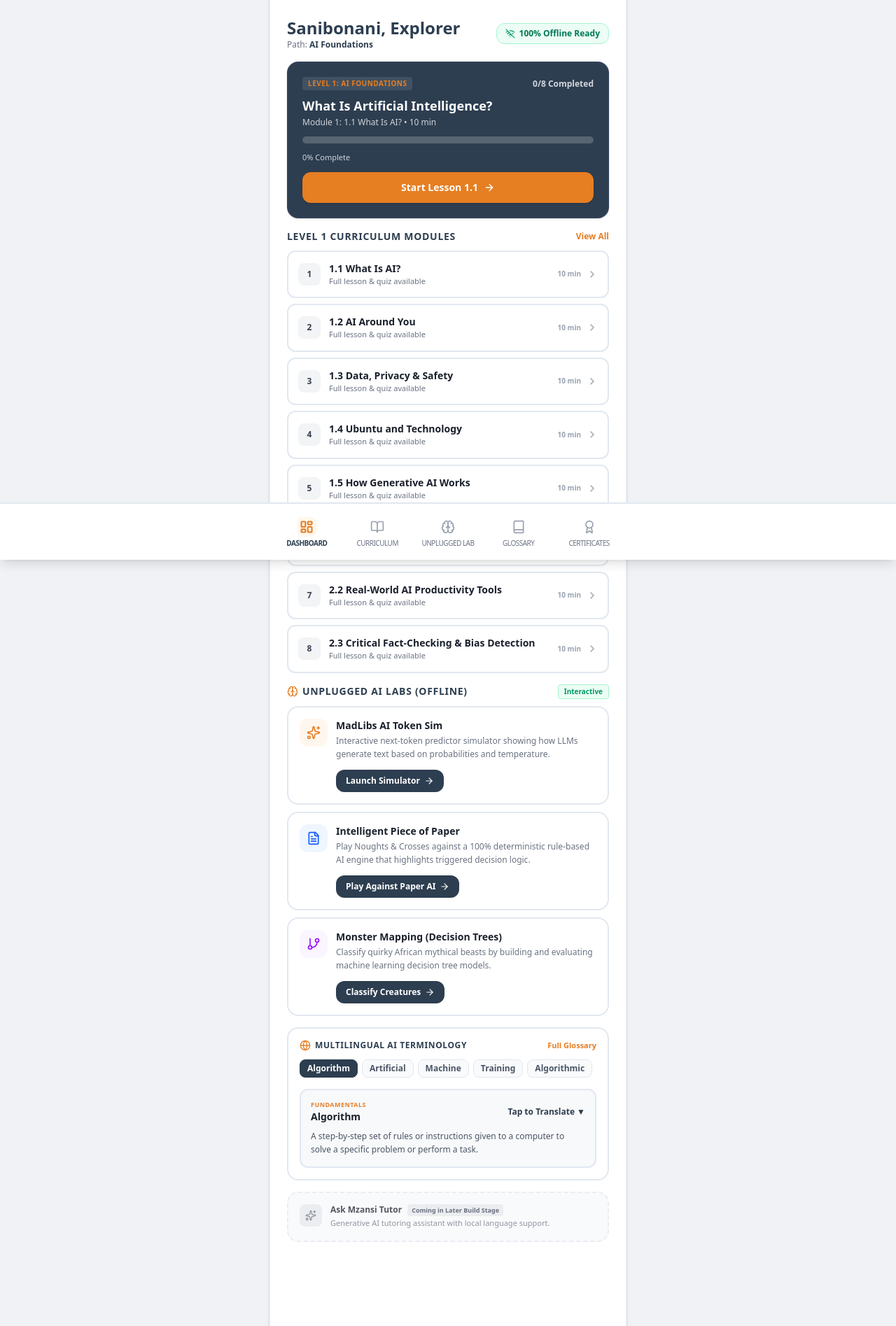
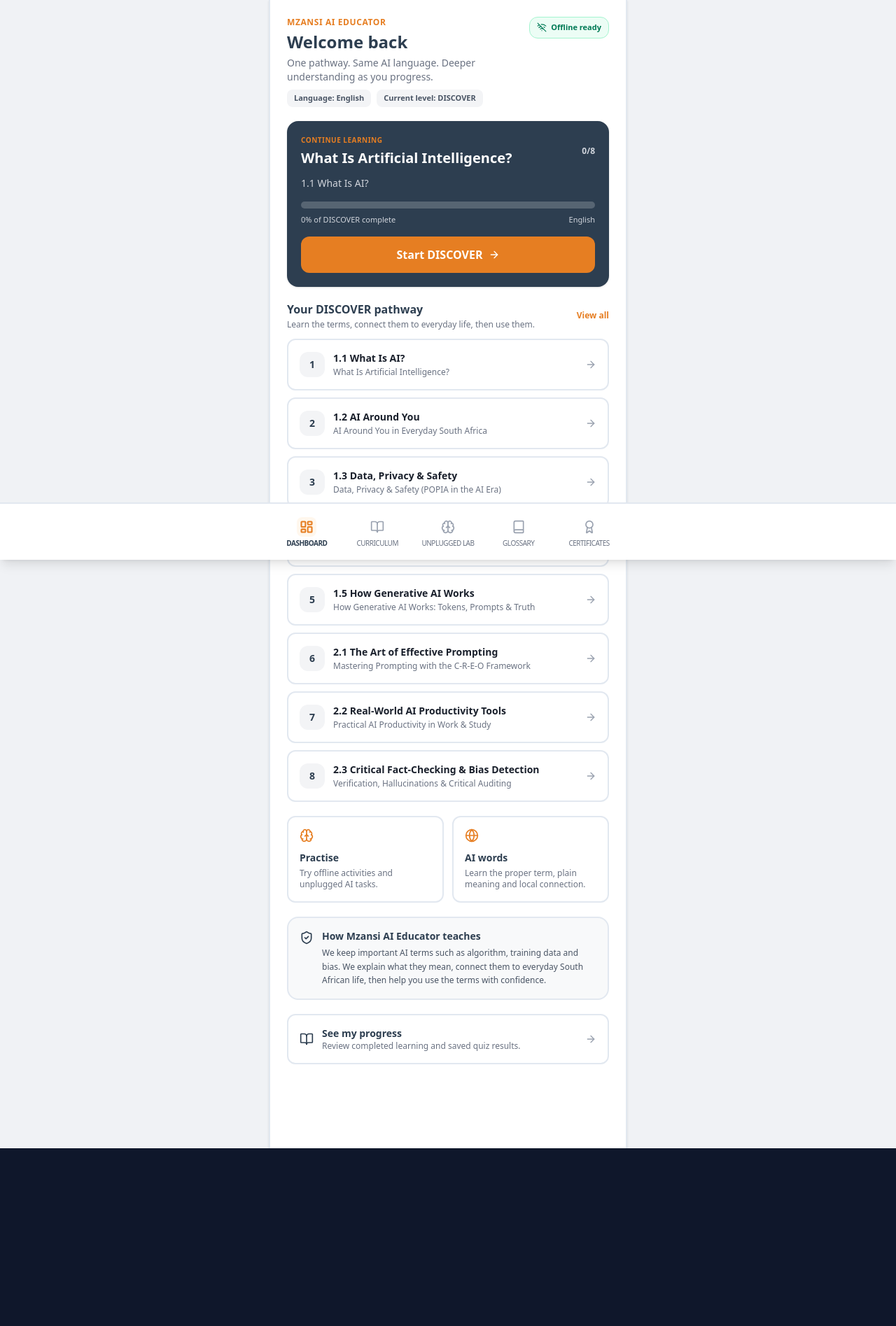
Before and after one commit to marcdiedricks/mzansi-ai-educator, a React (Vite) app: page /mzansi-ai-educator/home in a window 1280 px wide. Shown: the whole page at 70% size. After the commit the page ends 1641 px from the top, so only its background shows below. Built offline with nearby package versions, Linux system fonts and the light colour scheme.

Commit message:
DASHBOARD-01: simplify dashboard around DISCOVER pathway

```diff
--- a/src/pages/Home.tsx
+++ b/src/pages/Home.tsx
@@ -1,34 +1,22 @@
-import { useState, useEffect } from 'react';
+import { useEffect, useState } from 'react';
 import { useNavigate } from 'react-router-dom';
 import {
+  ArrowRight,
+  BookOpen,
+  Brain,
+  CheckCircle2,
+  Globe,
+  ShieldCheck,
   WifiOff,
-  BookOpen,
-  CheckCircle2,
-  ChevronRight,
-  Sparkles,
-  Brain,
-  FileText,
-  GitBranch,
-  Globe,
-  Award,
-  ArrowRight,
-  Info,
-  Clock
 } from 'lucide-react';
 import { getOnboardingData } from '../lib/storage';
 import { getUserProgress } from '../lib/progress';
 import { modules, lessons } from '../lib/curriculum/data';
-import { TERMINOLOGY_DATA, MultilingualTerm } from '../lib/terminology';
 
 export function Home() {
   const navigate = useNavigate();
   const onboarding = getOnboardingData();
   const [progress, setProgress] = useState(getUserProgress());
-
-  // Terminology widget state
-  const [activeTermIndex, setActiveTermIndex] = useState(0);
-  const [isTermExpanded, setIsTermExpanded] = useState(false);
-  const [termLang, setTermLang] = useState<'english' | 'isizulu' | 'sesotho' | 'afrikaans'>('english');
 
   useEffect(() => {
     const handleUpdate = () => setProgress(getUserProgress());
@@ -36,354 +24,142 @@
     return () => window.removeEventListener('mzansi_progress_updated', handleUpdate);
   }, []);
 
-  const completedCount = progress.completedLessons.length;
-  const totalCount = lessons.length;
-  const progressPercent = Math.round((completedCount / Math.max(totalCount, 1)) * 100);
+  const discoverLessons = lessons.filter((lesson) => lesson.levelId === 'MZAIE-L1');
+  const discoverLessonIds = new Set(discoverLessons.map((lesson) => lesson.id));
+  const discoverModules = modules.filter((module) =>
+    module.lessonIds.some((lessonId) => discoverLessonIds.has(lessonId))
+  );
+  const completedDiscover = progress.completedLessons.filter((id) => discoverLessonIds.has(id));
+  const totalDiscover = discoverLessons.length;
+  const progressPercent = Math.round((completedDiscover.length / Math.max(totalDiscover, 1)) * 100);
+  const nextLesson = discoverLessons.find((lesson) => !progress.completedLessons.includes(lesson.id)) || discoverLessons[0];
+  const nextModule = discoverModules.find((module) => module.id === nextLesson?.moduleId) || discoverModules[0];
 
-  // Determine which lesson to resume
-  const nextLesson = lessons.find((l) => !progress.completedLessons.includes(l.id)) || lessons[0];
-  const nextModule = modules.find((m) => m.id === nextLesson?.moduleId) || modules[0];
-
-  const currentTerm: MultilingualTerm = TERMINOLOGY_DATA[activeTermIndex] || TERMINOLOGY_DATA[0];
+  const languageLabel = onboarding?.language === 'af'
+    ? 'Afrikaans'
+    : onboarding?.language === 'xh'
+      ? 'isiXhosa'
+      : 'English';
 
   return (
-    <div className="flex flex-col gap-4 w-full p-4 sm:p-6 pb-24">
-      {/* 1. Header & Status */}
-      <header className="flex flex-col sm:flex-row sm:items-center justify-between gap-2 w-full">
+    <div className="w-full p-4 sm:p-6 pb-24 space-y-5">
+      <header className="space-y-2">
+        <div className="flex items-start justify-between gap-3">
           <div>
-          <h1 className="text-xl sm:text-2xl font-bold text-[#2D3E50]">
-            Sanibonani, {onboarding?.goal ? 'Learner' : 'Explorer'}
-          </h1>
-          <p className="text-xs font-medium text-gray-500">
-            Path: <span className="font-bold text-[#2D3E50]">{onboarding?.goal || 'AI Foundations'}</span>
-          </p>
+            <p className="text-xs font-bold uppercase tracking-wider text-[#E67E22]">Mzansi AI Educator</p>
+            <h1 className="text-2xl font-bold text-[#2D3E50] mt-1">Welcome back</h1>
+            <p className="text-sm text-gray-500 mt-1">One pathway. Same AI language. Deeper understanding as you progress.</p>
           </div>
-        <div className="flex items-center text-xs font-bold text-emerald-700 bg-emerald-50 px-3 py-1.5 rounded-xl border border-emerald-200 w-fit">
-          <WifiOff className="w-3.5 h-3.5 mr-1.5 text-emerald-600" />
-          100% Offline Ready
+          <div className="shrink-0 flex items-center gap-1.5 text-[11px] font-bold text-emerald-700 bg-emerald-50 border border-emerald-200 rounded-xl px-2.5 py-1.5">
+            <WifiOff className="w-3.5 h-3.5" />
+            Offline ready
+          </div>
+        </div>
+
+        <div className="flex flex-wrap gap-2 text-[11px] font-bold text-gray-600">
+          <span className="px-2.5 py-1 rounded-lg bg-gray-100">Language: {languageLabel}</span>
+          <span className="px-2.5 py-1 rounded-lg bg-gray-100">Current level: DISCOVER</span>
         </div>
       </header>
 
-      {/* 2. Continue Learning Hero Card */}
-      <div className="w-full bg-[#2D3E50] rounded-2xl p-5 text-white shadow-sm border-2 border-slate-700 relative overflow-hidden flex flex-col gap-3">
-        <div className="relative z-10 flex flex-col gap-2">
-          <div className="flex items-center justify-between">
-            <span className="text-[10px] uppercase font-bold text-[#E67E22] tracking-wider bg-white/10 px-2 py-0.5 rounded">
-              Level 1: AI Foundations
-            </span>
-            <span className="text-xs font-bold text-gray-300">
-              {completedCount}/{totalCount} Completed
-            </span>
+      <section className="bg-[#2D3E50] text-white rounded-2xl p-5 shadow-sm">
+        <div className="flex items-center justify-between gap-3 mb-3">
+          <div>
+            <p className="text-[10px] font-bold uppercase tracking-wider text-[#E67E22]">Continue learning</p>
+            <h2 className="text-xl font-bold mt-1">{nextLesson?.title || 'AI Foundations'}</h2>
+          </div>
+          <span className="text-xs font-bold text-gray-300">{completedDiscover.length}/{totalDiscover}</span>
         </div>
 
-          <div>
-            <h2 className="text-lg font-bold text-white mb-0.5">
-              {nextLesson.title}
-            </h2>
-            <p className="text-xs text-gray-300">
-              Module {nextModule.order}: {nextModule.title} • {nextLesson.estimatedMinutes} min
+        <p className="text-sm text-gray-300 mb-4">
+          {nextModule?.title || 'Start with the foundations of artificial intelligence.'}
         </p>
+
+        <div className="w-full h-2.5 rounded-full bg-white/20 overflow-hidden">
+          <div className="h-full rounded-full bg-[#E67E22] transition-all" style={{ width: `${progressPercent}%` }} />
+        </div>
+        <div className="flex items-center justify-between text-[11px] text-gray-300 mt-2">
+          <span>{progressPercent}% of DISCOVER complete</span>
+          <span>{languageLabel}</span>
         </div>
 
-          {/* Progress Bar */}
-          <div className="w-full bg-white/20 h-2.5 rounded-full overflow-hidden my-1">
-            <div
-              className="bg-[#E67E22] h-full rounded-full transition-all duration-300"
-              style={{ width: `${progressPercent}%` }}
-            ></div>
+        <button
+          onClick={() => nextLesson && nextModule && navigate(`/learn/${nextModule.id}/lesson/${nextLesson.id}`)}
+          className="w-full mt-4 bg-[#E67E22] hover:bg-orange-600 text-white font-bold rounded-xl py-3.5 px-4 flex items-center justify-center gap-2"
+        >
+          {completedDiscover.length > 0 ? 'Continue learning' : 'Start DISCOVER'}
+          <ArrowRight className="w-4 h-4" />
+        </button>
+      </section>
+
+      <section>
+        <div className="flex items-center justify-between mb-3">
+          <div>
+            <h2 className="text-base font-bold text-[#2D3E50]">Your DISCOVER pathway</h2>
+            <p className="text-xs text-gray-500 mt-0.5">Learn the terms, connect them to everyday life, then use them.</p>
+          </div>
+          <button onClick={() => navigate('/learn')} className="text-xs font-bold text-[#E67E22]">View all</button>
         </div>
 
-          <div className="flex items-center justify-between text-[11px] text-gray-300 mb-1">
-            <span>{progressPercent}% Complete</span>
-            {progressPercent === 100 && (
-              <span className="text-[#E67E22] font-bold">🎉 Level 1 Mastered!</span>
-            )}
-          </div>
+        <div className="space-y-2.5">
+          {discoverModules.map((module, index) => {
+            const lessonId = module.lessonIds.find((id) => discoverLessonIds.has(id));
+            const lesson = discoverLessons.find((item) => item.id === lessonId);
+            const isDone = lessonId ? progress.completedLessons.includes(lessonId) : false;
 
-          {/* Inline Action Button */}
-          <button
-            onClick={() => navigate(`/learn/${nextModule.id}/lesson/${nextLesson.id}`)}
-            className="w-full bg-[#E67E22] hover:bg-orange-600 text-white font-bold py-3 px-4 rounded-xl text-xs sm:text-sm flex items-center justify-center gap-2 transition-colors shadow-sm"
-          >
-            <span>{completedCount > 0 ? 'Continue Lesson' : 'Start Lesson 1.1'}</span>
-            <ArrowRight className="w-4 h-4" />
-          </button>
-        </div>
-      </div>
-
-      {/* 3. Level 1 Curriculum Modules (Single-Column Mobile Stack) */}
-      <section className="flex flex-col gap-2.5 w-full">
-        <div className="flex items-center justify-between">
-          <h2 className="text-sm font-bold text-[#2D3E50] uppercase tracking-wider">
-            Level 1 Curriculum Modules
-          </h2>
-          <button
-            onClick={() => navigate('/learn')}
-            className="text-xs font-bold text-[#E67E22] hover:underline"
-          >
-            View All
-          </button>
-        </div>
-
-        <div className="flex flex-col gap-2 w-full">
-          {modules.map((mod) => {
-            const lessonId = mod.lessonIds[0];
-            const isDone = lessonId ? progress.completedLessons.includes(lessonId) : false;
             return (
               <button
-                key={mod.id}
-                onClick={() => {
-                  if (lessonId) {
-                    navigate(`/learn/${mod.id}/lesson/${lessonId}`);
-                  } else {
-                    navigate(`/learn/${mod.id}`);
-                  }
-                }}
-                className="w-full flex items-center justify-between p-3.5 bg-white border-2 border-[#E2E8F0] hover:border-[#2D3E50] rounded-xl text-left transition-all group"
+                key={module.id}
+                onClick={() => lessonId && navigate(`/learn/${module.id}/lesson/${lessonId}`)}
+                className="w-full bg-white border-2 border-[#E2E8F0] rounded-xl p-4 text-left flex items-center gap-3 hover:border-[#2D3E50] transition-colors"
               >
-                <div className="flex items-center gap-3 flex-1 min-w-0 pr-2">
-                  <div
-                    className={`w-8 h-8 rounded-lg flex items-center justify-center font-bold text-xs shrink-0 transition-colors ${
-                      isDone
-                        ? 'bg-emerald-100 text-emerald-700'
-                        : 'bg-gray-100 text-gray-700 group-hover:bg-[#2D3E50] group-hover:text-white'
-                    }`}
-                  >
-                    {isDone ? <CheckCircle2 className="w-4 h-4 text-emerald-600" /> : mod.order}
+                <div className={`w-9 h-9 rounded-xl flex items-center justify-center font-bold text-sm shrink-0 ${isDone ? 'bg-emerald-100 text-emerald-700' : 'bg-gray-100 text-[#2D3E50]'}`}>
+                  {isDone ? <CheckCircle2 className="w-5 h-5" /> : index + 1}
                 </div>
-                  <div className="flex-1 min-w-0">
-                    <h3 className="font-bold text-xs sm:text-sm text-[#1A202C] truncate group-hover:text-[#2D3E50]">
-                      {mod.title}
-                    </h3>
-                    <p className="text-[11px] text-gray-500 truncate">
-                      {isDone ? 'Completed • Review & Quiz' : 'Full lesson & quiz available'}
-                    </p>
+                <div className="min-w-0 flex-1">
+                  <h3 className="font-bold text-sm text-[#1A202C]">{module.title}</h3>
+                  <p className="text-xs text-gray-500 mt-0.5">{lesson?.title || module.description}</p>
                 </div>
-                </div>
-
-                <div className="flex items-center gap-2 shrink-0">
-                  <span className="text-[10px] font-bold text-gray-400 hidden sm:inline-block">
-                    10 min
-                  </span>
-                  <ChevronRight className="w-4 h-4 text-gray-400 group-hover:text-[#E67E22] transition-colors" />
-                </div>
+                <ArrowRight className="w-4 h-4 text-gray-400 shrink-0" />
               </button>
             );
           })}
         </div>
       </section>
 
-      {/* 4. Unplugged Lab Interactive Games Section */}
-      <section className="flex flex-col gap-2.5 w-full">
-        <div className="flex items-center justify-between">
-          <div className="flex items-center gap-1.5 text-[#2D3E50]">
-            <Brain className="w-4 h-4 text-[#E67E22]" />
-            <h2 className="text-sm font-bold uppercase tracking-wider">
-              Unplugged AI Labs (Offline)
-            </h2>
-          </div>
-          <span className="text-[10px] font-bold text-emerald-600 bg-emerald-50 px-2 py-0.5 rounded border border-emerald-200">
-            Interactive
-          </span>
-        </div>
+      <section className="grid grid-cols-2 gap-3">
+        <button onClick={() => navigate('/practice')} className="bg-white border-2 border-[#E2E8F0] rounded-xl p-4 text-left">
+          <Brain className="w-5 h-5 text-[#E67E22] mb-3" />
+          <div className="font-bold text-sm text-[#2D3E50]">Practise</div>
+          <div className="text-xs text-gray-500 mt-1">Try offline activities and unplugged AI tasks.</div>
+        </button>
+        <button onClick={() => navigate('/glossary')} className="bg-white border-2 border-[#E2E8F0] rounded-xl p-4 text-left">
+          <Globe className="w-5 h-5 text-[#E67E22] mb-3" />
+          <div className="font-bold text-sm text-[#2D3E50]">AI words</div>
+          <div className="text-xs text-gray-500 mt-1">Learn the proper term, plain meaning and local connection.</div>
+        </button>
+      </section>
 
-        <div className="flex flex-col gap-2.5 w-full">
-          {/* Lab 1: MadLibs Sim */}
-          <div className="w-full bg-white border-2 border-[#E2E8F0] hover:border-[#E67E22] rounded-2xl p-4 transition-all">
-            <div className="flex items-start gap-3">
-              <div className="w-10 h-10 rounded-xl bg-orange-50 text-[#E67E22] flex items-center justify-center shrink-0">
-                <Sparkles className="w-5 h-5" />
-              </div>
-              <div className="flex-1 min-w-0">
-                <div className="flex items-center justify-between">
-                  <h3 className="font-bold text-sm text-[#1A202C]">MadLibs AI Token Sim</h3>
-                  {progress.completedLabs.includes('lab-madlibs-sim') && (
-                    <span className="text-[10px] font-bold text-emerald-600 flex items-center gap-1">
-                      <CheckCircle2 className="w-3 h-3" /> Played
-                    </span>
-                  )}
-                </div>
-                <p className="text-xs text-gray-500 mt-0.5 leading-relaxed">
-                  Interactive next-token predictor simulator showing how LLMs generate text based on probabilities and temperature.
+      <section className="bg-[#F8F9FA] border-2 border-[#E2E8F0] rounded-2xl p-4">
+        <div className="flex gap-3">
+          <ShieldCheck className="w-5 h-5 text-[#2D3E50] shrink-0 mt-0.5" />
+          <div>
+            <h2 className="font-bold text-sm text-[#2D3E50]">How Mzansi AI Educator teaches</h2>
+            <p className="text-xs text-gray-600 leading-relaxed mt-1">
+              We keep important AI terms such as algorithm, training data and bias. We explain what they mean, connect them to everyday South African life, then help you use the terms with confidence.
             </p>
-                <button
-                  onClick={() => navigate('/practice/madlibs-sim')}
-                  className="mt-3 inline-flex items-center gap-1.5 bg-[#2D3E50] hover:bg-slate-700 text-white text-xs font-bold py-2 px-3.5 rounded-xl transition-colors"
-                >
-                  <span>Launch Simulator</span>
-                  <ArrowRight className="w-3.5 h-3.5" />
-                </button>
-              </div>
-            </div>
-          </div>
-
-          {/* Lab 2: Intelligent Piece of Paper */}
-          <div className="w-full bg-white border-2 border-[#E2E8F0] hover:border-[#E67E22] rounded-2xl p-4 transition-all">
-            <div className="flex items-start gap-3">
-              <div className="w-10 h-10 rounded-xl bg-blue-50 text-blue-600 flex items-center justify-center shrink-0">
-                <FileText className="w-5 h-5" />
-              </div>
-              <div className="flex-1 min-w-0">
-                <div className="flex items-center justify-between">
-                  <h3 className="font-bold text-sm text-[#1A202C]">Intelligent Piece of Paper</h3>
-                  {progress.completedLabs.includes('lab-intelligent-paper') && (
-                    <span className="text-[10px] font-bold text-emerald-600 flex items-center gap-1">
-                      <CheckCircle2 className="w-3 h-3" /> Played
-                    </span>
-                  )}
-                </div>
-                <p className="text-xs text-gray-500 mt-0.5 leading-relaxed">
-                  Play Noughts & Crosses against a 100% deterministic rule-based AI engine that highlights triggered decision logic.
-                </p>
-                <button
-                  onClick={() => navigate('/practice/intelligent-paper')}
-                  className="mt-3 inline-flex items-center gap-1.5 bg-[#2D3E50] hover:bg-slate-700 text-white text-xs font-bold py-2 px-3.5 rounded-xl transition-colors"
-                >
-                  <span>Play Against Paper AI</span>
-                  <ArrowRight className="w-3.5 h-3.5" />
-                </button>
-              </div>
-            </div>
-          </div>
-
-          {/* Lab 3: Monster Mapping */}
-          <div className="w-full bg-white border-2 border-[#E2E8F0] hover:border-[#E67E22] rounded-2xl p-4 transition-all">
-            <div className="flex items-start gap-3">
-              <div className="w-10 h-10 rounded-xl bg-purple-50 text-purple-600 flex items-center justify-center shrink-0">
-                <GitBranch className="w-5 h-5" />
-              </div>
-              <div className="flex-1 min-w-0">
-                <div className="flex items-center justify-between">
-                  <h3 className="font-bold text-sm text-[#1A202C]">Monster Mapping (Decision Trees)</h3>
-                  {progress.completedLabs.includes('lab-monster-mapping') && (
-                    <span className="text-[10px] font-bold text-emerald-600 flex items-center gap-1">
-                      <CheckCircle2 className="w-3 h-3" /> Played
-                    </span>
-                  )}
-                </div>
-                <p className="text-xs text-gray-500 mt-0.5 leading-relaxed">
-                  Classify quirky African mythical beasts by building and evaluating machine learning decision tree models.
-                </p>
-                <button
-                  onClick={() => navigate('/practice/monster-mapping')}
-                  className="mt-3 inline-flex items-center gap-1.5 bg-[#2D3E50] hover:bg-slate-700 text-white text-xs font-bold py-2 px-3.5 rounded-xl transition-colors"
-                >
-                  <span>Classify Creatures</span>
-                  <ArrowRight className="w-3.5 h-3.5" />
-                </button>
-              </div>
-            </div>
           </div>
         </div>
       </section>
 
-      {/* 5. Multilingual Terminology Widget */}
-      <section className="w-full bg-white border-2 border-[#E2E8F0] rounded-2xl p-4 space-y-3">
-        <div className="flex items-center justify-between">
-          <div className="flex items-center gap-1.5 text-[#2D3E50]">
-            <Globe className="w-4 h-4 text-[#E67E22]" />
-            <h3 className="text-xs font-bold uppercase tracking-wider">
-              Multilingual AI Terminology
-            </h3>
+      <button onClick={() => navigate('/progress')} className="w-full bg-white border-2 border-[#E2E8F0] rounded-xl p-4 flex items-center gap-3 text-left">
+        <BookOpen className="w-5 h-5 text-[#2D3E50]" />
+        <div className="flex-1">
+          <div className="font-bold text-sm text-[#2D3E50]">See my progress</div>
+          <div className="text-xs text-gray-500">Review completed learning and saved quiz results.</div>
         </div>
-          <button
-            onClick={() => navigate('/glossary')}
-            className="text-[11px] font-bold text-[#E67E22] hover:underline"
-          >
-            Full Glossary
+        <ArrowRight className="w-4 h-4 text-gray-400" />
       </button>
-        </div>
-
-        {/* Term Chips */}
-        <div className="flex items-center gap-1.5 overflow-x-auto pb-1">
-          {TERMINOLOGY_DATA.map((t, idx) => (
-            <button
-              key={t.id}
-              onClick={() => {
-                setActiveTermIndex(idx);
-                setIsTermExpanded(true);
-              }}
-              className={`px-2.5 py-1 rounded-lg text-xs font-bold whitespace-nowrap transition-all border ${
-                activeTermIndex === idx
-                  ? 'bg-[#2D3E50] text-white border-[#2D3E50]'
-                  : 'bg-gray-50 text-gray-600 border-[#E2E8F0] hover:border-gray-300'
-              }`}
-            >
-              {t.term.split(' ')[0]}
-            </button>
-          ))}
-        </div>
-
-        {/* Interactive Term Card */}
-        <div className="bg-[#F8F9FA] border-2 border-[#E2E8F0] rounded-xl p-3.5 space-y-2">
-          <div
-            onClick={() => setIsTermExpanded(!isTermExpanded)}
-            className="flex items-center justify-between cursor-pointer"
-          >
-            <div>
-              <span className="text-[9px] font-bold uppercase text-[#E67E22] tracking-wider block">
-                {currentTerm.category}
-              </span>
-              <h4 className="text-sm font-bold text-[#1A202C]">{currentTerm.term}</h4>
-            </div>
-            <span className="text-xs font-bold text-[#2D3E50] hover:underline">
-              {isTermExpanded ? 'Hide Details ▲' : 'Tap to Translate ▼'}
-            </span>
-          </div>
-
-          <p className="text-xs text-gray-600 leading-relaxed">
-            {currentTerm[termLang].definition}
-          </p>
-
-          {isTermExpanded && (
-            <div className="pt-2 border-t border-[#E2E8F0] space-y-2">
-              {/* Language Switcher */}
-              <div className="flex gap-1">
-                {(['english', 'isizulu', 'sesotho', 'afrikaans'] as const).map((lang) => (
-                  <button
-                    key={lang}
-                    onClick={() => setTermLang(lang)}
-                    className={`flex-1 py-1 rounded text-[10px] font-bold uppercase ${
-                      termLang === lang
-                        ? 'bg-[#2D3E50] text-white'
-                        : 'bg-white text-gray-600 border border-gray-200'
-                    }`}
-                  >
-                    {lang === 'english' ? 'EN' : lang === 'isizulu' ? 'ZU' : lang === 'sesotho' ? 'ST' : 'AF'}
-                  </button>
-                ))}
-              </div>
-
-              <div className="bg-white p-2.5 rounded-lg border border-gray-200 text-xs">
-                <span className="text-[10px] font-bold text-gray-400 block mb-0.5">
-                  Everyday Example:
-                </span>
-                <p className="italic text-gray-700">"{currentTerm[termLang].example}"</p>
-              </div>
-            </div>
-          )}
-        </div>
-      </section>
-
-      {/* 6. Ask Mzansi Status Card (Marked Coming Later) */}
-      <section className="w-full bg-[#F8F9FA] border-2 border-dashed border-[#E2E8F0] p-4 rounded-2xl flex items-center justify-between opacity-75">
-        <div className="flex items-start gap-3">
-          <div className="w-8 h-8 rounded-lg bg-gray-200 text-gray-500 flex items-center justify-center shrink-0">
-            <Sparkles className="w-4 h-4" />
-          </div>
-          <div>
-            <div className="flex items-center gap-2">
-              <h3 className="text-xs font-bold text-[#1A202C]">Ask Mzansi Tutor</h3>
-              <span className="text-[9px] font-bold bg-gray-200 text-gray-700 px-1.5 py-0.5 rounded">
-                Coming in Later Build Stage
-              </span>
-            </div>
-            <p className="text-[11px] text-gray-500 mt-0.5">
-              Generative AI tutoring assistant with local language support.
-            </p>
-          </div>
-        </div>
-      </section>
     </div>
   );
 }
```
Lines whose indentation alone changed are shown as unchanged.
